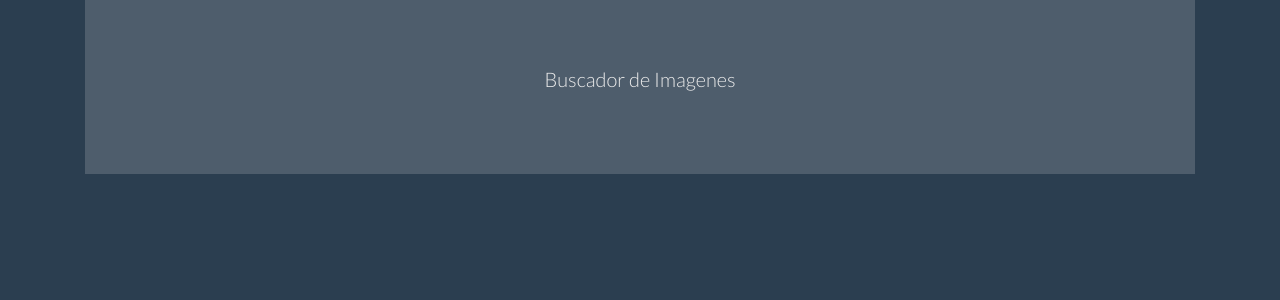
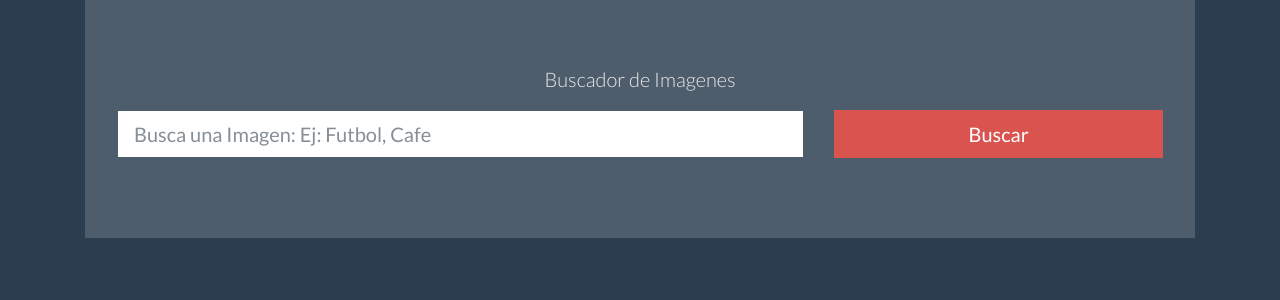
Before and after one commit to crisroddev/react-hooks-redux, a React (Create React App) app in the folder pixabay/: page / in a window 1280 px wide. Shown: the top 300 px of the page. Built offline with nearby package versions, Linux system fonts and the light colour scheme.

Commit message:
onchange

```diff
--- a/pixabay/src/App.js
+++ b/pixabay/src/App.js
@@ -1,4 +1,5 @@
 import React from 'react';
+import Buscador from './components/Buscador';
 
 function App() {
   return (
@@ -7,7 +8,7 @@ function App() {
         <p className="lead text-center">
             Buscador de Imagenes
         </p>
-
+        <Buscador/>
       </div>
       <div className="row justify-content-center">
       </div>
--- a/pixabay/src/components/Buscador.js
+++ b/pixabay/src/components/Buscador.js
@@ -4,14 +4,27 @@ const Buscador = () => {
 
     const [ terminoBusqueda, setTerminoBusqueda ] = useState('');
 
+    const handleSubmit= e => {
+        e.preventDefault();
+
+        // Validar
+
+        // Enviar Termino a Componente Principal
+
+    }
+
+
     return (
-        <form>
+        <form
+            onSubmit={handleSubmit}
+        >
             <div className="row">
                 <div className="form-group col-md-8">
                     <input
                         type="text"
                         className="form-control form-control-lg"
-                        placeholder="Busca una Imagen"
+                        placeholder="Busca una Imagen: Ej: Futbol, Cafe"
+                        onChange={e => setTerminoBusqueda(e.target.value)}
                     />
                 </div>
                 <div className="form-group col-md-4">
```
